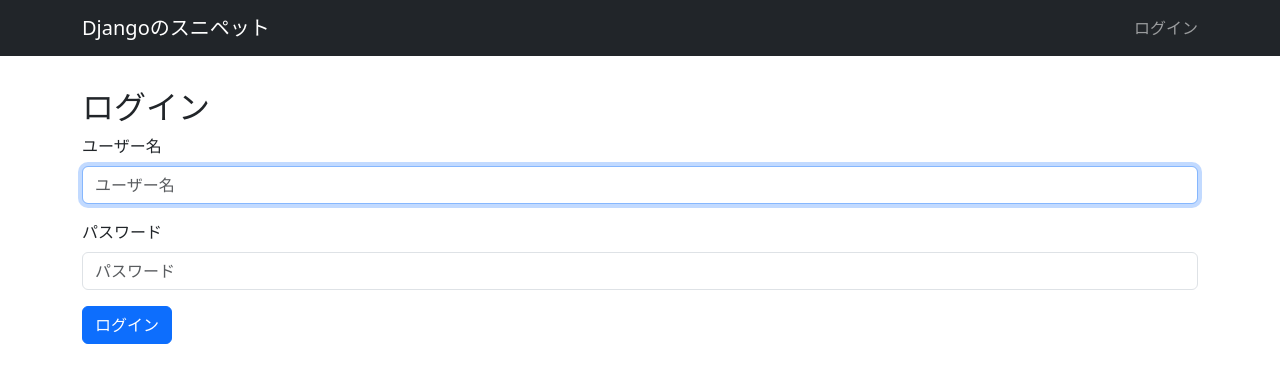
After one commit to iwaken71/DjangoPractice, a Django app: page /accounts/login/ in a window 1280 px wide. The commit adds this page. Shown: the top 383 px of the page. Run offline with Django 3.2, Linux system fonts and the light colour scheme; some libraries are stand-ins or nearby versions.

Commit message:
login logout view

```diff
--- /dev/null
+++ b/accounts/templates/accounts/login.html
@@ -0,0 +1,14 @@
+{%extends "base.html"%}
+{%load django_bootstrap5%}
+
+{%block main%}
+<h2>ログイン</h2>
+
+<form method="POST">
+    {% csrf_token %}
+    <input type="hidden" name="next" value="{{next}}" />
+
+    {%bootstrap_form form%}
+    {%bootstrap_button button_type="submit" content="ログイン"%}
+</form>
+{%endblock%}
--- /dev/null
+++ b/accounts/urls.py
@@ -0,0 +1,10 @@
+from django.contrib.auth.views import LoginView, LogoutView
+from django.urls import path
+
+urlpatterns = [
+    path('login/', LoginView.as_view(
+        redirect_authenticated_user=True,
+        template_name='accounts/login.html'
+    ), name='login'),
+    path('logout/', LogoutView.as_view(), name='logout'),
+]
--- a/djangosnippets/settings.py
+++ b/djangosnippets/settings.py
@@ -123,6 +123,9 @@ USE_TZ = True
 # https://docs.djangoproject.com/en/3.2/howto/static-files/
 
 STATIC_URL = '/static/'
+LOGIN_URL = '/accounts/login/'
+LOGIN_REDIRECT_URL = '/'
+LOGOUT_REDIRECT_URL = '/'
 
 # Default primary key field type
 # https://docs.djangoproject.com/en/3.2/ref/settings/#default-auto-field
--- a/djangosnippets/urls.py
+++ b/djangosnippets/urls.py
@@ -14,11 +14,12 @@ Including another URLconf
     2. Add a URL to urlpatterns:  path('blog/', include('blog.urls'))
 """
 from django.contrib import admin
-from django.urls import path,include
+from django.urls import path, include
 from snippets.views import top
 
 urlpatterns = [
-    path('',top,name='top'),
-    path('snippets/',include('snippets.urls')),
+    path('', top, name='top'),
+    path('snippets/', include('snippets.urls')),
+    path("accounts/", include("accounts.urls")),
     path('admin/', admin.site.urls),
 ]
--- a/templates/base.html
+++ b/templates/base.html
@@ -15,6 +15,18 @@
     <nav class="navbar navvar-expand flex-md-row navbar-dark bg-dark">
         <div class="container justify-content-between">
             <a href="/" class="navbar-brand">Djangoのスニペット</a>
+            <ul class="navbar-nav mr-md-2">
+                {% if user.is_authenticated %}
+                <li class="nav-item"><a class="nav-link" href="{% url 'logout' %}">ログアウト
+                    </a></li>
+                {% else %}
+                <li class="nav-item">
+                    <a class="nav-link" href="{% url 'login' %}">
+                        ログイン
+                    </a>
+                </li>
+                {% endif %}
+            </ul>
         </div>
     </nav>
     <main>
```
